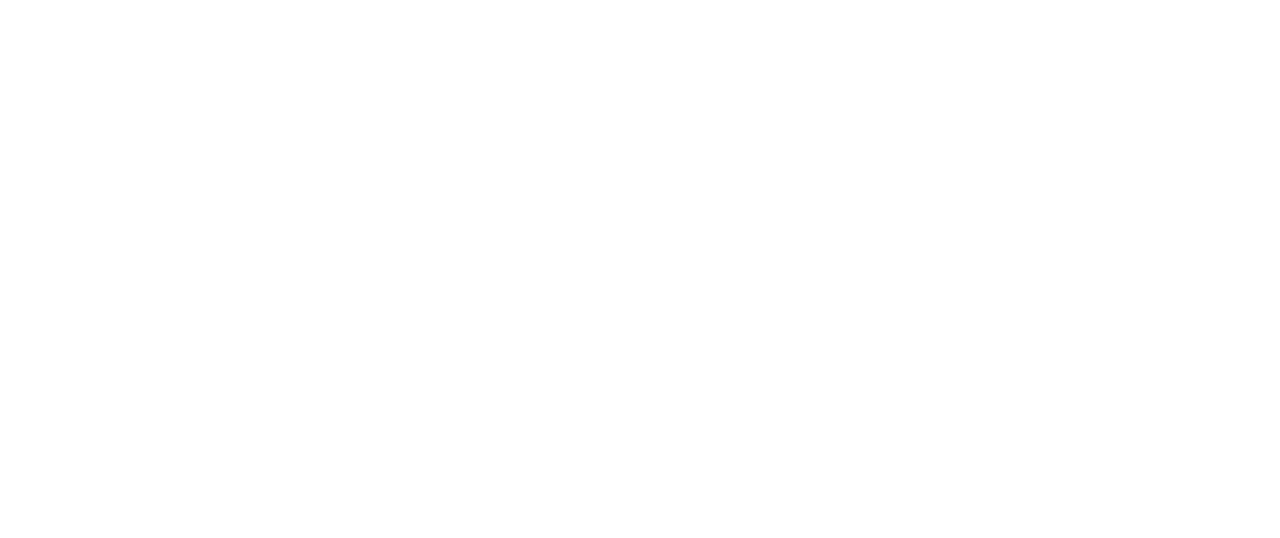
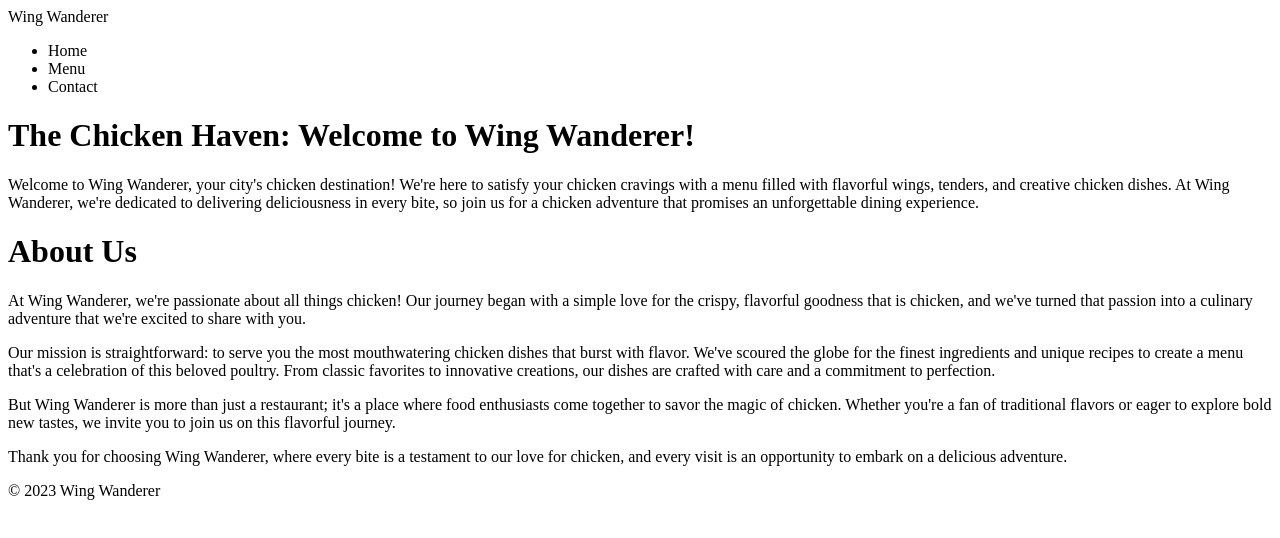
Before and after one commit to chowcli/odin-restaurant-page, a website built with webpack: page dist/index.html in a window 1280 px wide. Built offline with nearby package versions, Linux system fonts and the light colour scheme.

Commit message:
Finish generate html file using DOM, only miss menu and contact pages

```diff
--- a/package.json
+++ b/package.json
@@ -4,7 +4,8 @@
   "description": "",
   "main": "index.js",
   "scripts": {
-    "test": "echo \"Error: no test specified\" && exit 1"
+    "test": "echo \"Error: no test specified\" && exit 1",
+    "build": "webpack"
   },
   "keywords": [],
   "author": "",
--- /dev/null
+++ b/src/footer.js
@@ -0,0 +1,20 @@
+function footerDom() {
+  const footer = document.createElement("footer");
+  footer.classList.add("footer");
+
+  const p = document.createElement("p");
+  p.classList.add("copyright");
+  p.textContent = `© ${new Date().getFullYear()} Wing Wanderer`;
+
+  footer.appendChild(p);
+
+  return footer;
+}
+
+function appendFooter(content) {
+  const footer = footerDom();
+
+  content.appendChild(footer);
+}
+
+export default appendFooter;
--- /dev/null
+++ b/src/header.js
@@ -0,0 +1,43 @@
+function createLiElement(ul) {
+  const liTextContent = ["Home", "Menu", "Contact"];
+  for (let i = 0; i < 3; i++) {
+    const element = document.createElement("li");
+    element.classList.add("link");
+    element.setAttribute("id", `site-${liTextContent[i].toLowerCase()}`);
+
+    const a = document.createElement("a");
+    a.textContent = liTextContent[i];
+
+    element.appendChild(a);
+    ul.appendChild(element);
+  }
+}
+
+function headerDOM() {
+  const header = document.createElement("header");
+  header.classList.add("header");
+
+  const navBar = document.createElement("nav");
+  navBar.setAttribute("id", "site-navBar");
+
+  const shopName = document.createElement("span");
+  shopName.setAttribute("id", "site-name");
+  shopName.textContent = "Wing Wanderer";
+
+  const ul = document.createElement("ul");
+  createLiElement(ul);
+
+  navBar.appendChild(shopName);
+  navBar.appendChild(ul);
+  header.appendChild(navBar);
+
+  return header;
+}
+
+function appendHeader(content) {
+  const header = headerDOM();
+
+  content.appendChild(header);
+}
+
+export default appendHeader;
--- a/src/index.js
+++ b/src/index.js
@@ -0,0 +1,8 @@
+import appendHeader from "./header";
+import appendFooter from "./footer";
+import appendMain_Home from "./pages/home";
+
+const content = document.getElementById("content");
+appendHeader(content);
+appendMain_Home(content);
+appendFooter(content);
--- /dev/null
+++ b/src/page_data/home-data.js
@@ -0,0 +1,17 @@
+const introSection = {
+  title: "The Chicken Haven: Welcome to Wing Wanderer!",
+  content:
+    "Welcome to Wing Wanderer, your city's chicken destination! We're here to satisfy your chicken cravings with a menu filled with flavorful wings, tenders, and creative chicken dishes. At Wing Wanderer, we're dedicated to delivering deliciousness in every bite, so join us for a chicken adventure that promises an unforgettable dining experience.",
+};
+
+const aboutSection = {
+  title: "About Us",
+  content: [
+    "At Wing Wanderer, we're passionate about all things chicken! Our journey began with a simple love for the crispy, flavorful goodness that is chicken, and we've turned that passion into a culinary adventure that we're excited to share with you.",
+    "Our mission is straightforward: to serve you the most mouthwatering chicken dishes that burst with flavor. We've scoured the globe for the finest ingredients and unique recipes to create a menu that's a celebration of this beloved poultry. From classic favorites to innovative creations, our dishes are crafted with care and a commitment to perfection.",
+    "But Wing Wanderer is more than just a restaurant; it's a place where food enthusiasts come together to savor the magic of chicken. Whether you're a fan of traditional flavors or eager to explore bold new tastes, we invite you to join us on this flavorful journey.",
+    "Thank you for choosing Wing Wanderer, where every bite is a testament to our love for chicken, and every visit is an opportunity to embark on a delicious adventure.",
+  ],
+};
+
+export { introSection, aboutSection };
--- /dev/null
+++ b/src/pages/home.js
@@ -0,0 +1,64 @@
+import {
+  introSection as introData,
+  aboutSection as aboutData,
+} from "../page_data/home-data.js";
+
+function introDOM(main) {
+  const introSection = document.createElement("div");
+  introSection.classList.add("intro-section");
+
+  const introTitle = document.createElement("h1");
+  introTitle.setAttribute("id", "intro-title");
+  introTitle.textContent = introData.title;
+
+  const introContent = document.createElement("p");
+  introContent.setAttribute("id", "intro-content");
+  introContent.textContent = introData.content;
+
+  introSection.appendChild(introTitle);
+  introSection.appendChild(introContent);
+
+  main.appendChild(introSection);
+}
+
+function aboutDOM(main) {
+  const aboutSection = document.createElement("div");
+  aboutSection.classList.add("about-section");
+
+  const aboutTitle = document.createElement("h1");
+  aboutTitle.setAttribute("id", "about-title");
+  aboutTitle.textContent = aboutData.title;
+
+  const aboutContent = document.createElement("div");
+  aboutContent.setAttribute("id", "about-content");
+
+  for (let i = 0; i < 5; i++) {
+    const element = document.createElement("p");
+    element.textContent = aboutData.content[i];
+
+    aboutContent.appendChild(element);
+  }
+
+  aboutSection.appendChild(aboutTitle);
+  aboutSection.appendChild(aboutContent);
+
+  main.appendChild(aboutSection);
+}
+
+function mainDOM() {
+  const main = document.createElement("main");
+  main.classList.add("main");
+
+  introDOM(main); // include append all intro-section into main
+  aboutDOM(main);
+
+  return main;
+}
+
+function appendMain_Home(content) {
+  const main = mainDOM();
+
+  content.appendChild(main);
+}
+
+export default appendMain_Home;
--- a/webpack.config.js
+++ b/webpack.config.js
@@ -1,9 +1,12 @@
 const path = require("path");
 
 module.exports = {
+  mode: "development",
   entry: "./src/index.js",
   output: {
-    filename: "main.js",
+    filename: "bundle.js",
     path: path.resolve(__dirname, "dist"),
   },
+
+  devtool: "inline-source-map",
 };
```
Also changed, not shown: dist/index.html, fonts/DancingScript.woff (added), fonts/DancingScript.woff2 (added), fonts/PlayfairDisplay-Italic.woff (added), fonts/PlayfairDisplay-Italic.woff2 (added), fonts/PlayfairDisplay.woff (added), fonts/PlayfairDisplay.woff2 (added), images/pic1.jpg (added), src/pages/contact.js (added), src/pages/menu.js (added), 1 other file.
